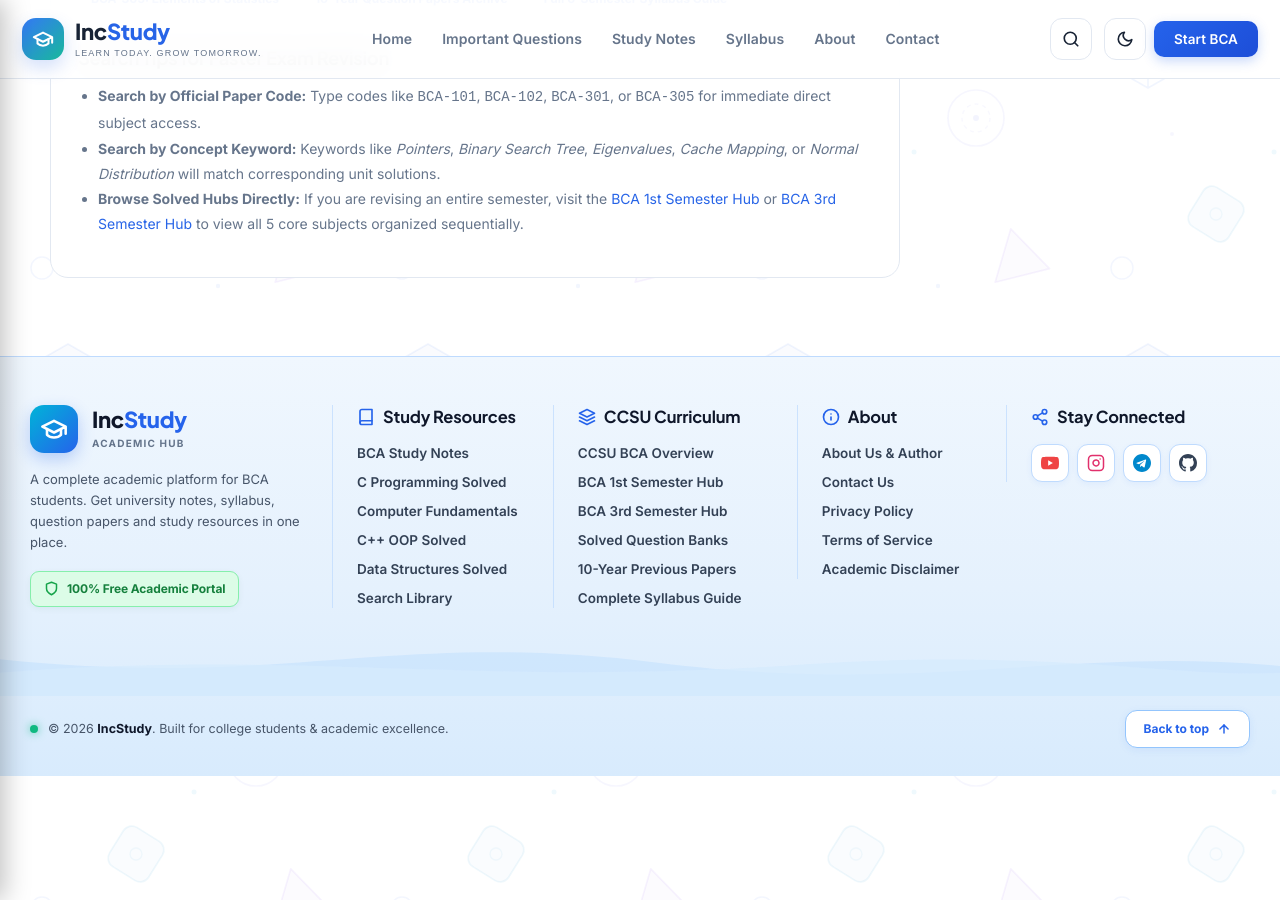
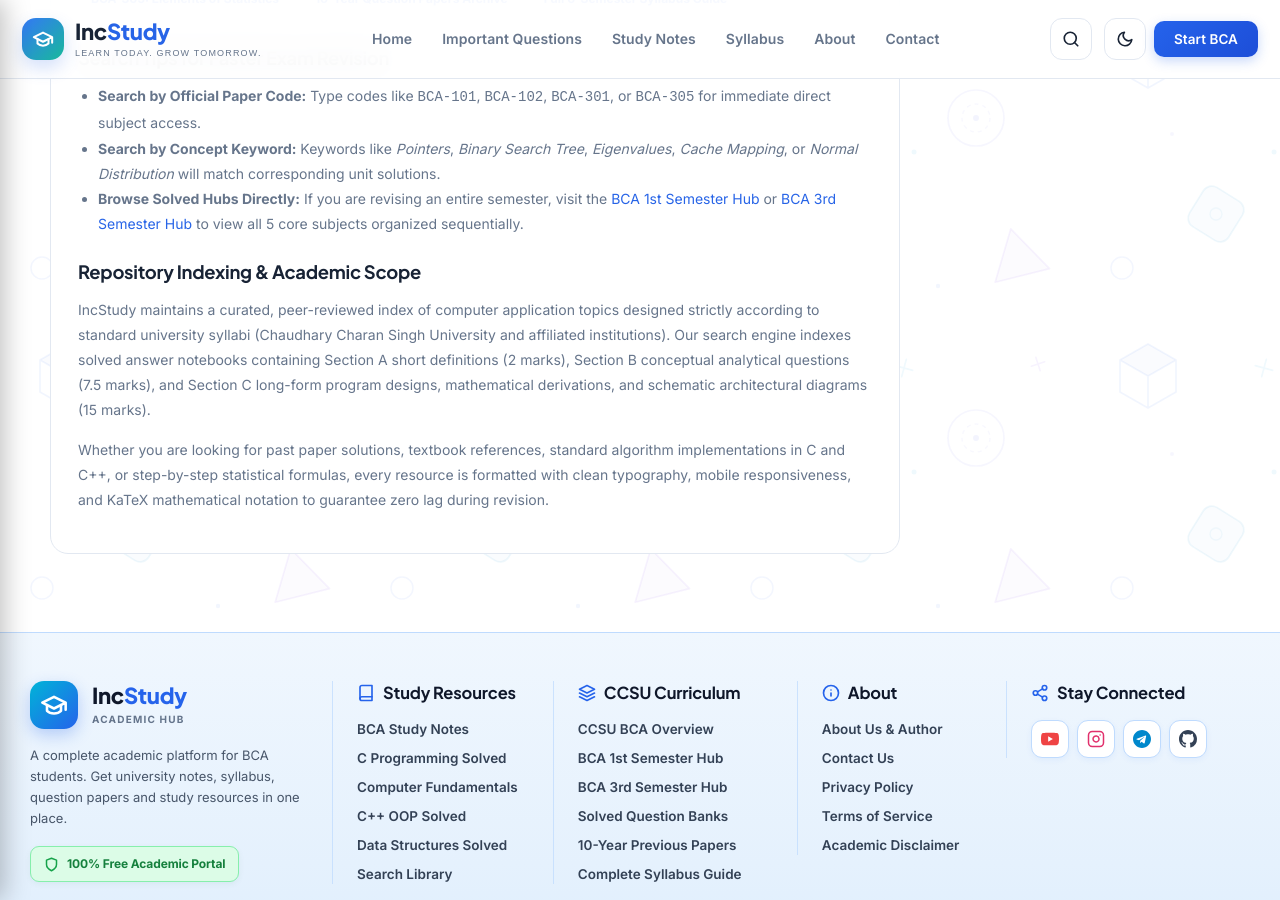
Before and after one commit to HimanshuTyagiJi/incstudy, a Jekyll site: the page built from search.html, in a window 1280 px wide and 900 px high, scrolled down 779 px. Built offline with Jekyll 4.4.1, drawn with Linux system fonts in a browser that asks for light colours.

Commit message:
Enhance search page with academic repository indexing guidance

```diff
--- a/search.html
+++ b/search.html
@@ -48,4 +48,12 @@ eyebrow: KNOWLEDGE BASE SEARCH
     <li><strong>Browse Solved Hubs Directly:</strong> If you are revising an entire semester, visit the <a href="{{ '/ccsu/bca/semester-1/' | relative_url }}">BCA 1st Semester Hub</a> or <a href="{{ '/ccsu/bca/semester-3/' | relative_url }}">BCA 3rd Semester Hub</a> to view all 5 core subjects organized sequentially.</li>
   </ul>
 
+  <h3 style="font-size: 1.15rem; margin-top: 25px;">Repository Indexing &amp; Academic Scope</h3>
+  <p style="color: var(--muted); font-size: 14px; line-height: 1.8;">
+    IncStudy maintains a curated, peer-reviewed index of computer application topics designed strictly according to standard university syllabi (Chaudhary Charan Singh University and affiliated institutions). Our search engine indexes solved answer notebooks containing Section A short definitions (2 marks), Section B conceptual analytical questions (7.5 marks), and Section C long-form program designs, mathematical derivations, and schematic architectural diagrams (15 marks).
+  </p>
+  <p style="color: var(--muted); font-size: 14px; line-height: 1.8;">
+    Whether you are looking for past paper solutions, textbook references, standard algorithm implementations in C and C++, or step-by-step statistical formulas, every resource is formatted with clean typography, mobile responsiveness, and KaTeX mathematical notation to guarantee zero lag during revision.
+  </p>
+
 </div>
```
